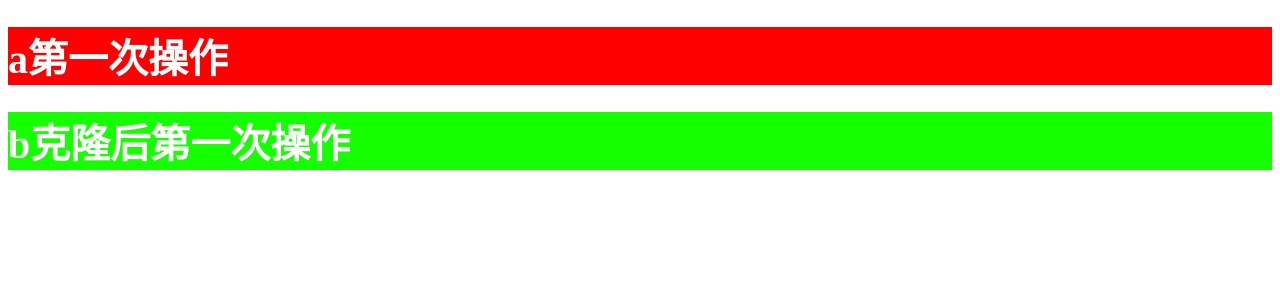
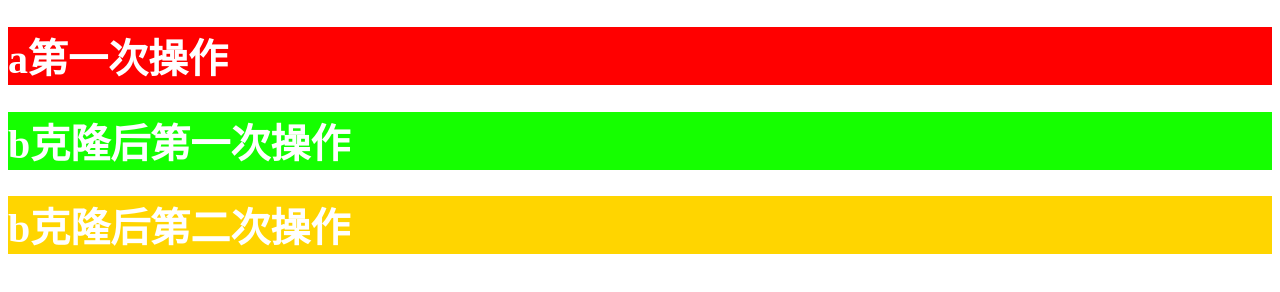
Before and after one commit to 15938072930/nb10_30, a plain HTML site: page index.html in a window 1280 px wide. Drawn offline with Linux system fonts and the light colour scheme.

Commit message:
b第2次操作

```diff
--- a/index.html
+++ b/index.html
@@ -10,5 +10,6 @@
 <body>
     <h1 class="a1">a第一次操作</h1>
     <h1 class="b1">b克隆后第一次操作</h1>
+    <h1 class="b2">b克隆后第二次操作</h1>
 </body>
 </html>
--- a/less/index.less
+++ b/less/index.less
@@ -9,3 +9,9 @@
     color: white;
     background-color: rgb(21, 255, 0);
 }
+
+.b2 {
+    font-size: 40px;
+    color: white;
+    background-color: rgb(255, 213, 0);
+}
```
Also changed, not shown: less/index.css.
